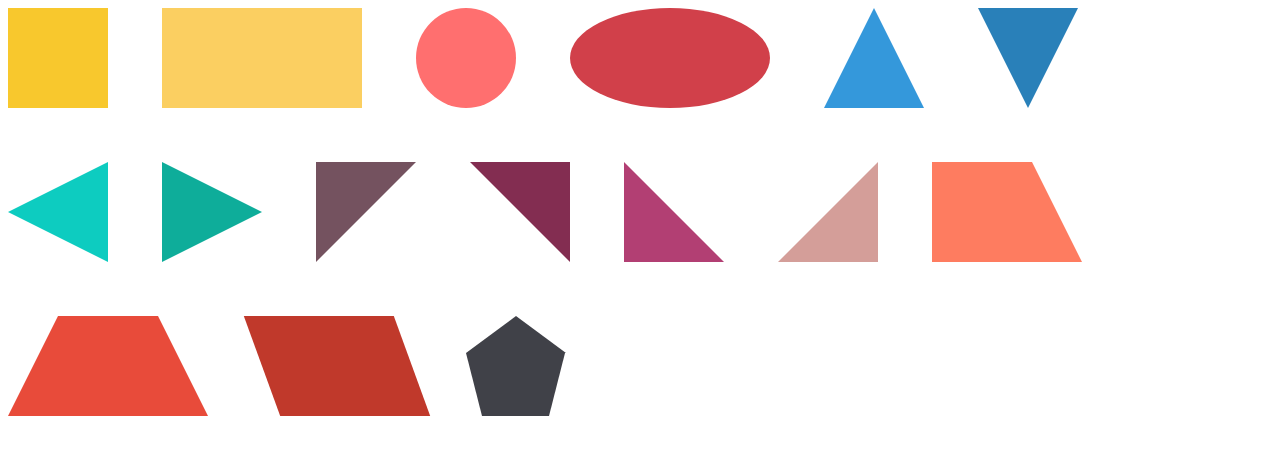
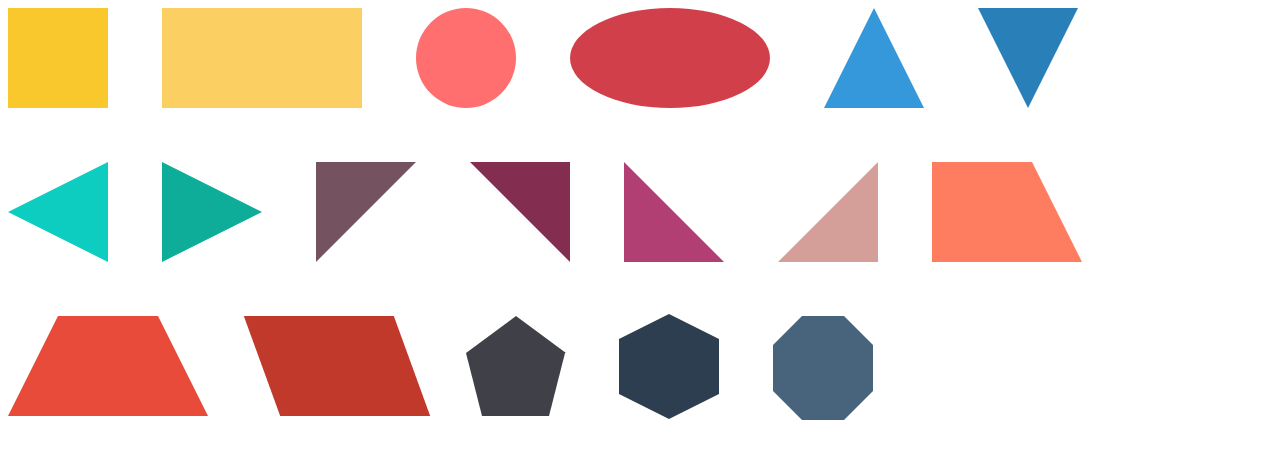
Before and after one commit to goformarty/css-shapes, a plain HTML site: page index.html in a window 1280 px wide. Drawn offline with Linux system fonts and the light colour scheme.

Commit message:
More shapes added

```diff
--- a/index.html
+++ b/index.html
@@ -21,3 +21,5 @@
 <div id="parallelogram"></div>
 
 <div id="pentagon"></div>
+<div id="hexagon"></div>
+<div id="octagon"></div>
--- a/style.css
+++ b/style.css
@@ -135,3 +135,64 @@ div {
     border-style: solid;
     border-color: transparent transparent #404148;
 }
+
+
+#hexagon {
+	width: 100px;
+	height: 55px;
+	background: #2c3e50;
+	position: relative;
+	bottom: 22.5px;
+}
+#hexagon::before {
+	content: "";
+	position: absolute;
+	top: -25px;
+	left: 0;
+	width: 0;
+	height: 0;
+	border-left: 50px solid transparent;
+	border-right: 50px solid transparent;
+	border-bottom: 25px solid #2c3e50;
+}
+#hexagon::after {
+	content: "";
+	position: absolute;
+	bottom: -25px;
+	left: 0;
+	width: 0;
+	height: 0;
+	border-left: 50px solid transparent;
+	border-right: 50px solid transparent;
+	border-top: 25px solid #2c3e50;
+}
+
+
+#octagon {
+	width: 100px;
+	height: 100px;
+	background: #48647c;
+	position: relative;
+}
+
+#octagon::before {
+	content: "";
+	position: absolute;
+	top: 0;
+	left: 0;
+	border-bottom: 29px solid #48647c;
+	border-left: 29px solid white;
+	border-right: 29px solid white;
+	width: 42px;
+}
+
+#octagon::after {
+	content: "";
+	position: absolute;
+	top: 75px;
+	left: 0;
+	border-top: 29px solid #48647c;
+	border-left: 29px solid white;
+	border-right: 29px solid white;
+	width: 42px;
+}
```
